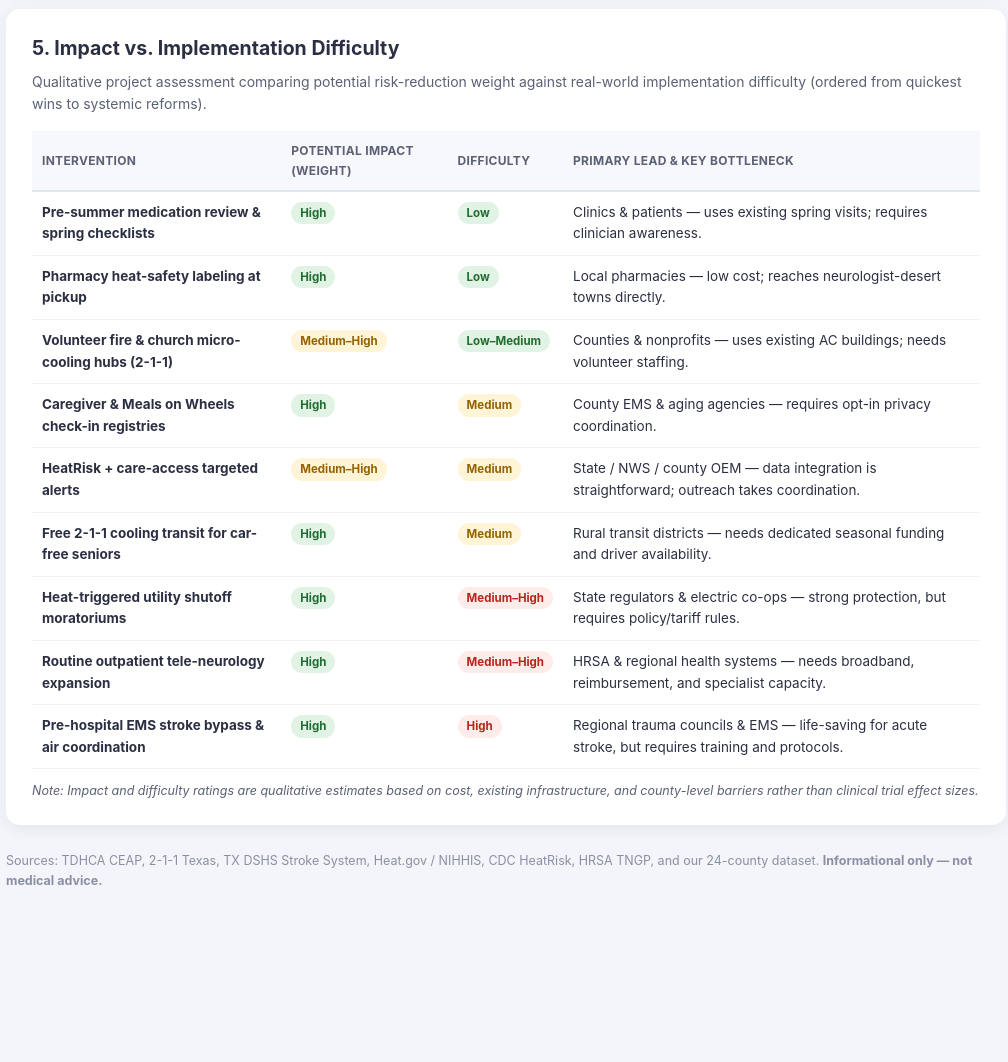
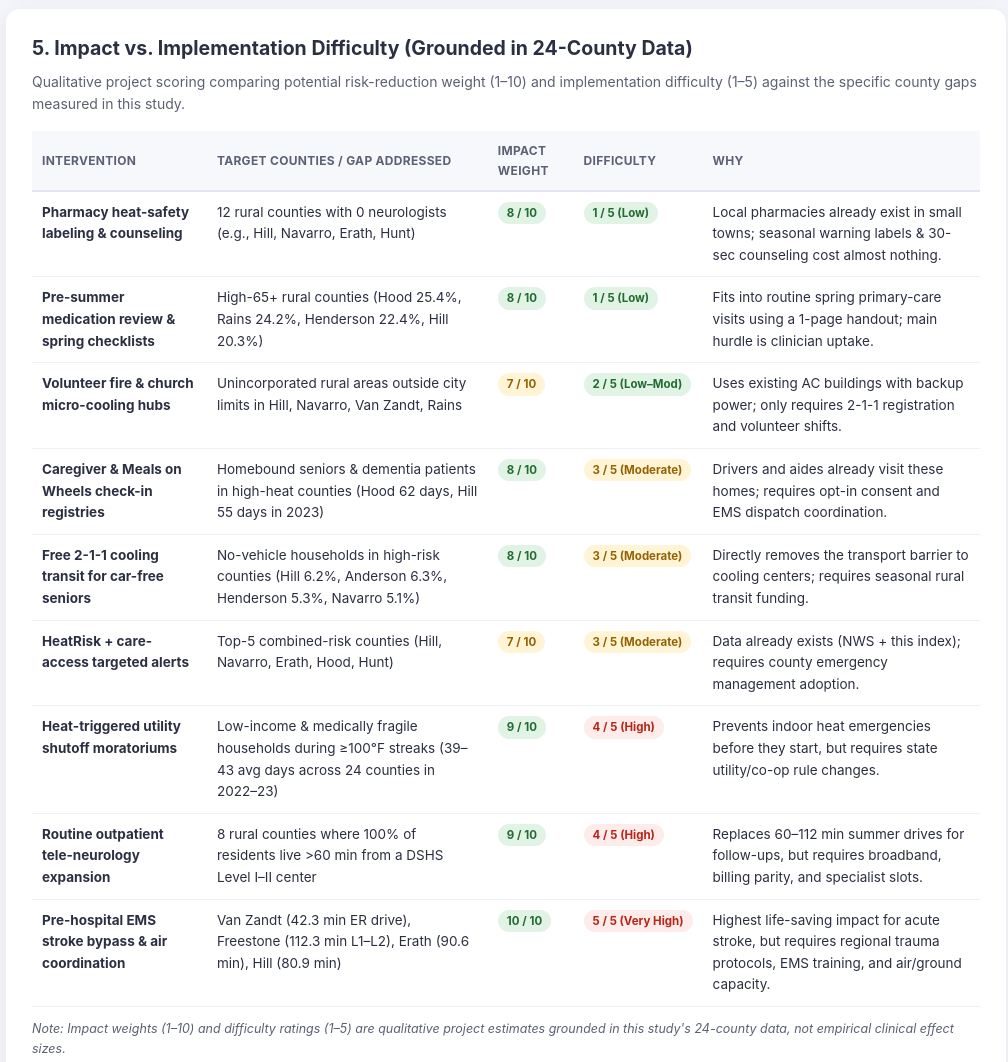
Before and after one commit to adhyarr/heat-and-brain, a plain HTML site: page solutions.html in a window 1280 px wide. Shown: the part 2280-3342 px from the top of the page, without its empty margins (134-1142 px from the left). Before the commit the page ends 3211 px from the top, so only its background shows below. Drawn offline with Linux system fonts and the light colour scheme.

Commit message:
Ground Section 5 impact-difficulty table in specific 24-county data

```diff
--- a/solutions.html
+++ b/solutions.html
@@ -147,75 +147,85 @@ footer{color:#8a8fa3;font-size:12.5px;padding:6px 0 40px}
   </div>
 
   <div class="panel">
-    <h2>5. Impact vs. Implementation Difficulty</h2>
-    <p class="sub">Qualitative project assessment comparing potential risk-reduction weight against real-world implementation difficulty (ordered from quickest wins to systemic reforms).</p>
+    <h2>5. Impact vs. Implementation Difficulty (Grounded in 24-County Data)</h2>
+    <p class="sub">Qualitative project scoring comparing potential risk-reduction weight (1–10) and implementation difficulty (1–5) against the specific county gaps measured in this study.</p>
     <table class="eval">
       <thead>
         <tr>
           <th>Intervention</th>
-          <th>Potential Impact (Weight)</th>
+          <th>Target Counties / Gap Addressed</th>
+          <th>Impact Weight</th>
           <th>Difficulty</th>
-          <th>Primary Lead &amp; Key Bottleneck</th>
+          <th>Why</th>
         </tr>
       </thead>
       <tbody>
         <tr>
-          <td><b>Pre-summer medication review &amp; spring checklists</b></td>
-          <td><span class="badge b-hi">High</span></td>
-          <td><span class="badge b-hi">Low</span></td>
-          <td>Clinics &amp; patients — uses existing spring visits; requires clinician awareness.</td>
+          <td><b>Pharmacy heat-safety labeling &amp; counseling</b></td>
+          <td>12 rural counties with 0 neurologists (e.g., Hill, Navarro, Erath, Hunt)</td>
+          <td><span class="badge b-hi">8 / 10</span></td>
+          <td><span class="badge b-hi">1 / 5 (Low)</span></td>
+          <td>Local pharmacies already exist in small towns; seasonal warning labels &amp; 30-sec counseling cost almost nothing.</td>
         </tr>
         <tr>
-          <td><b>Pharmacy heat-safety labeling at pickup</b></td>
-          <td><span class="badge b-hi">High</span></td>
-          <td><span class="badge b-hi">Low</span></td>
-          <td>Local pharmacies — low cost; reaches neurologist-desert towns directly.</td>
+          <td><b>Pre-summer medication review &amp; spring checklists</b></td>
+          <td>High-65+ rural counties (Hood 25.4%, Rains 24.2%, Henderson 22.4%, Hill 20.3%)</td>
+          <td><span class="badge b-hi">8 / 10</span></td>
+          <td><span class="badge b-hi">1 / 5 (Low)</span></td>
+          <td>Fits into routine spring primary-care visits using a 1-page handout; main hurdle is clinician uptake.</td>
         </tr>
         <tr>
-          <td><b>Volunteer fire &amp; church micro-cooling hubs (2-1-1)</b></td>
-          <td><span class="badge b-med">Medium–High</span></td>
-          <td><span class="badge b-hi">Low–Medium</span></td>
-          <td>Counties &amp; nonprofits — uses existing AC buildings; needs volunteer staffing.</td>
+          <td><b>Volunteer fire &amp; church micro-cooling hubs</b></td>
+          <td>Unincorporated rural areas outside city limits in Hill, Navarro, Van Zandt, Rains</td>
+          <td><span class="badge b-med">7 / 10</span></td>
+          <td><span class="badge b-hi">2 / 5 (Low–Mod)</span></td>
+          <td>Uses existing AC buildings with backup power; only requires 2-1-1 registration and volunteer shifts.</td>
         </tr>
         <tr>
           <td><b>Caregiver &amp; Meals on Wheels check-in registries</b></td>
-          <td><span class="badge b-hi">High</span></td>
-          <td><span class="badge b-med">Medium</span></td>
-          <td>County EMS &amp; aging agencies — requires opt-in privacy coordination.</td>
+          <td>Homebound seniors &amp; dementia patients in high-heat counties (Hood 62 days, Hill 55 days in 2023)</td>
+          <td><span class="badge b-hi">8 / 10</span></td>
+          <td><span class="badge b-med">3 / 5 (Moderate)</span></td>
+          <td>Drivers and aides already visit these homes; requires opt-in consent and EMS dispatch coordination.</td>
+        </tr>
+        <tr>
+          <td><b>Free 2-1-1 cooling transit for car-free seniors</b></td>
+          <td>No-vehicle households in high-risk counties (Hill 6.2%, Anderson 6.3%, Henderson 5.3%, Navarro 5.1%)</td>
+          <td><span class="badge b-hi">8 / 10</span></td>
+          <td><span class="badge b-med">3 / 5 (Moderate)</span></td>
+          <td>Directly removes the transport barrier to cooling centers; requires seasonal rural transit funding.</td>
         </tr>
         <tr>
           <td><b>HeatRisk + care-access targeted alerts</b></td>
-          <td><span class="badge b-med">Medium–High</span></td>
-          <td><span class="badge b-med">Medium</span></td>
-          <td>State / NWS / county OEM — data integration is straightforward; outreach takes coordination.</td>
-        </tr>
-        <tr>
-          <td><b>Free 2-1-1 cooling transit for car-free seniors</b></td>
-          <td><span class="badge b-hi">High</span></td>
-          <td><span class="badge b-med">Medium</span></td>
-          <td>Rural transit districts — needs dedicated seasonal funding and driver availability.</td>
+          <td>Top-5 combined-risk counties (Hill, Navarro, Erath, Hood, Hunt)</td>
+          <td><span class="badge b-med">7 / 10</span></td>
+          <td><span class="badge b-med">3 / 5 (Moderate)</span></td>
+          <td>Data already exists (NWS + this index); requires county emergency management adoption.</td>
         </tr>
         <tr>
           <td><b>Heat-triggered utility shutoff moratoriums</b></td>
-          <td><span class="badge b-hi">High</span></td>
-          <td><span class="badge b-hard">Medium–High</span></td>
-          <td>State regulators &amp; electric co-ops — strong protection, but requires policy/tariff rules.</td>
+          <td>Low-income &amp; medically fragile households during ≥100&deg;F streaks (39–43 avg days across 24 counties in 2022–23)</td>
+          <td><span class="badge b-hi">9 / 10</span></td>
+          <td><span class="badge b-hard">4 / 5 (High)</span></td>
+          <td>Prevents indoor heat emergencies before they start, but requires state utility/co-op rule changes.</td>
         </tr>
         <tr>
           <td><b>Routine outpatient tele-neurology expansion</b></td>
-          <td><span class="badge b-hi">High</span></td>
-          <td><span class="badge b-hard">Medium–High</span></td>
-          <td>HRSA &amp; regional health systems — needs broadband, reimbursement, and specialist capacity.</td>
+          <td>8 rural counties where 100% of residents live &gt;60 min from a DSHS Level I–II center</td>
+          <td><span class="badge b-hi">9 / 10</span></td>
+          <td><span class="badge b-hard">4 / 5 (High)</span></td>
+          <td>Replaces 60–112 min summer drives for follow-ups, but requires broadband, billing parity, and specialist slots.</td>
         </tr>
         <tr>
           <td><b>Pre-hospital EMS stroke bypass &amp; air coordination</b></td>
-          <td><span class="badge b-hi">High</span></td>
-          <td><span class="badge b-hard">High</span></td>
-          <td>Regional trauma councils &amp; EMS — life-saving for acute stroke, but requires training and protocols.</td>
+          <td>Van Zandt (42.3 min ER drive), Freestone (112.3 min L1–L2), Erath (90.6 min), Hill (80.9 min)</td>
+          <td><span class="badge b-hi">10 / 10</span></td>
+          <td><span class="badge b-hard">5 / 5 (Very High)</span></td>
+          <td>Highest life-saving impact for acute stroke, but requires regional trauma protocols, EMS training, and air/ground capacity.</td>
         </tr>
       </tbody>
     </table>
-    <p class="sub" style="margin:12px 0 0;font-size:12.5px"><i>Note: Impact and difficulty ratings are qualitative estimates based on cost, existing infrastructure, and county-level barriers rather than clinical trial effect sizes.</i></p>
+    <p class="sub" style="margin:12px 0 0;font-size:12.5px"><i>Note: Impact weights (1–10) and difficulty ratings (1–5) are qualitative project estimates grounded in this study's 24-county data, not empirical clinical effect sizes.</i></p>
   </div>
 
   <footer>Sources: TDHCA CEAP, 2-1-1 Texas, TX DSHS Stroke System, Heat.gov / NIHHIS, CDC HeatRisk, HRSA TNGP, and our 24-county dataset. <b>Informational only — not medical advice.</b></footer>
```
